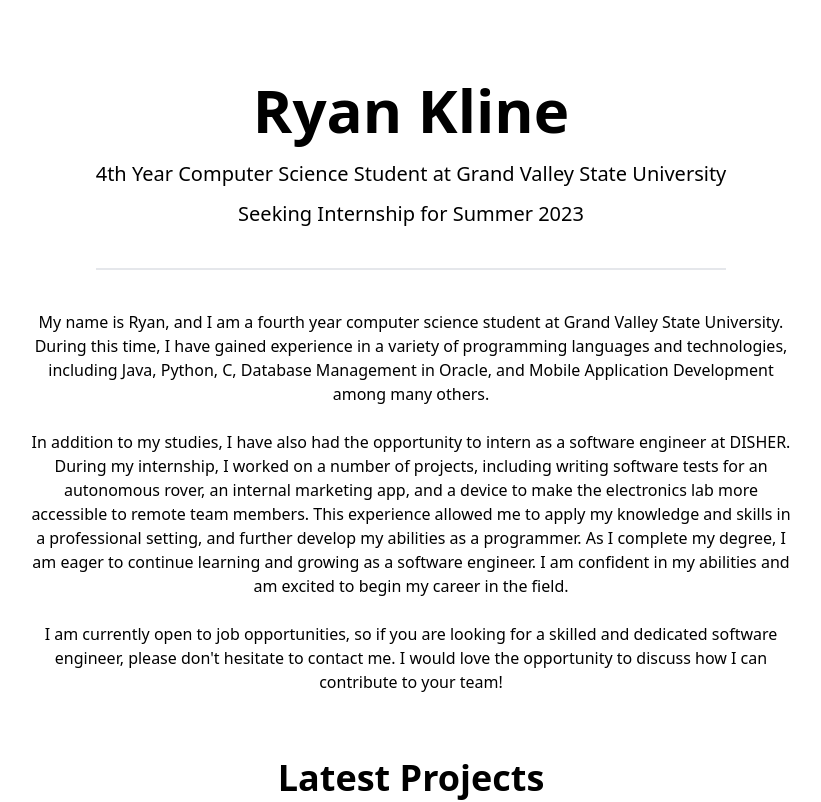
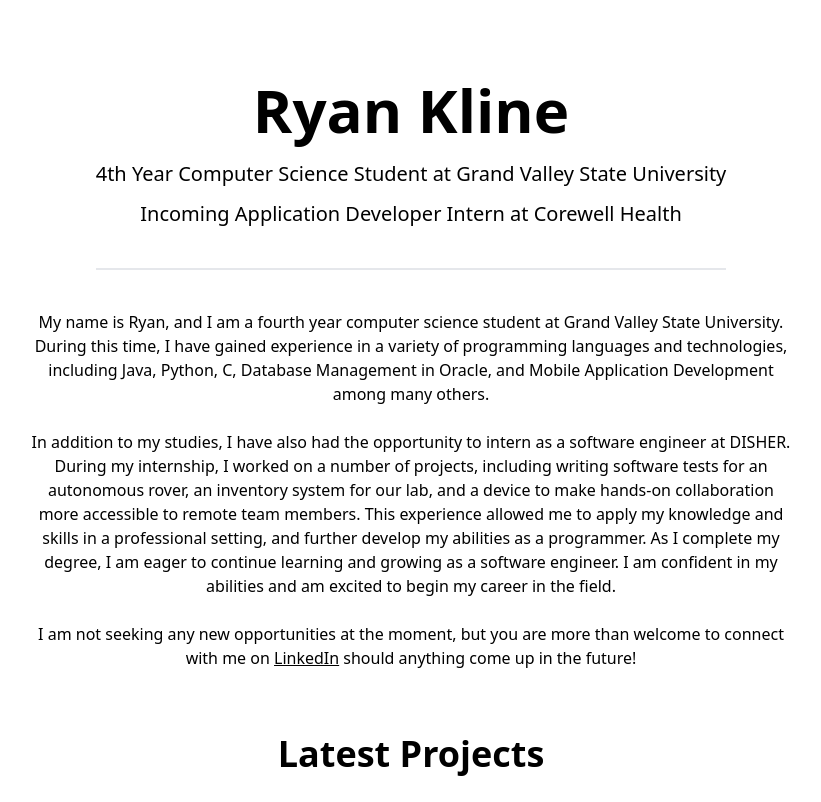
Before and after one commit to ryankline122/Portfolio, a React (Vite) app: page / in a window 1280 px wide. Shown: the top 802 px of the page, without its empty margins (229-1050 px from the left). Built offline with nearby package versions, Linux system fonts and the light colour scheme.

Commit message:
Update intro

```diff
--- a/src/components/Intro.jsx
+++ b/src/components/Intro.jsx
@@ -7,7 +7,7 @@ function Intro(){
             <div className="border-b-2 mb-10">
                 <h1 className="text-4xl md:text-6xl mb-1 md:mb-5 font-bold">Ryan Kline</h1>
                 <h4 className="text-xl mb-1 md:mb-3">4th Year Computer Science Student at Grand Valley State University</h4>
-                <h5 className="text-xl mb-1 md:mb-10">Seeking Internship for Summer 2023</h5>
+                <h5 className="text-xl mb-1 md:mb-10">Incoming Application Developer Intern at Corewell Health</h5>
             </div>
 
 
@@ -19,17 +19,15 @@ function Intro(){
 
                 In addition to my studies, I have also had the opportunity to intern as a software engineer at
                 DISHER. During my internship, I worked on a number of projects, including
-                writing software tests for an autonomous rover, an internal marketing app, and a device to make the electronics lab more
-                accessible to remote team members.
-                This experience allowed me to apply my knowledge and skills in a professional setting, and further develop
+                writing software tests for an autonomous rover, an inventory system for our lab, and a device to make hands-on collaboration more
+                accessible to remote team members. This experience allowed me to apply my knowledge and skills in a professional setting, and further develop
                 my abilities as a programmer. As I complete my degree, I am eager to continue learning and growing as
                 a software engineer. I am confident in my abilities and am excited to begin my career in the field.
 
                 <br></br><br></br>
 
-                I am currently open to job opportunities, so if you are looking for a skilled and dedicated software engineer,
-                please don't hesitate to contact me.
-                I would love the opportunity to discuss how I can contribute to your team!
+                I am not seeking any new opportunities at the moment, but you are more than welcome to connect with me on <a class="underline" href="https://www.linkedin.com/in/ryanjkline/">LinkedIn</a> should
+                anything come up in the future!
                 </p>
             </div>
         </div>
--- a/src/data/timeline.js
+++ b/src/data/timeline.js
@@ -4,7 +4,7 @@ export default [
         year: 'Current',
         title: 'Software Engineering Intern',
         company: 'DISHER',
-        duration: '7 months',
+        duration: '8 months',
         location: 'Zeeland, MI',
         details:
         ' As a software engineering intern at DISHER, I have had the opportunity to work on a range of exciting projects that have helped me develop my technical skills and gain valuable experience in the field. For example, I collaborated with a team of engineering interns to design and build a device that improved remote access to our electronics lab. I also developed, updated, and maintained unit and system tests on an autonomous rover. Additionally, I created an interactive marketing application that was displayed around the office to showcase DISHER\'s culture to prospective clients and new hires. Currently, I am working on developing an inventory system using the Django web framework. Through these projects, I have gained valuable experience in software development, testing, and collaboration, and have demonstrated my ability to deliver high-quality results in a fast-paced, team-oriented environment.'
```
Also changed, not shown: package.json (+5 -4 lines), 1 other file (tests, documents, lock files or other folders).
